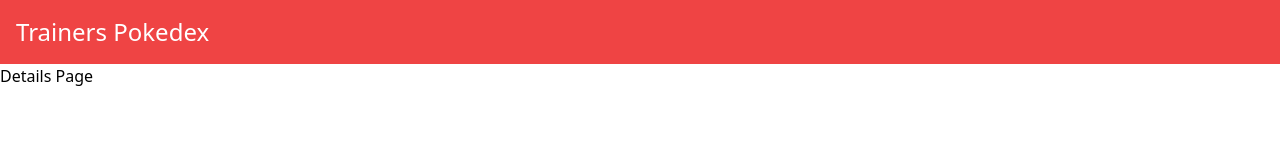
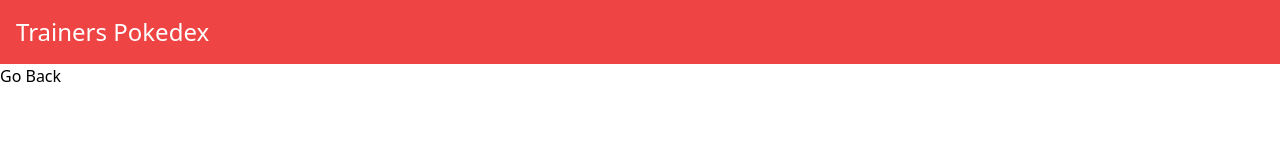
Before and after one commit to Jesusborjas006/TrainersPokedex, a React (Vite) app: page /details in a window 1280 px wide. Shown: the top 160 px of the page. Built offline with nearby package versions, Linux system fonts and the light colour scheme.

Commit message:
Create button to navigate back to home

```diff
--- a/src/pages/Details.tsx
+++ b/src/pages/Details.tsx
@@ -1,5 +1,13 @@
+import { useNavigate } from "react-router-dom";
+
 const Details = () => {
-  return <span>Details Page</span>;
+  const navigate = useNavigate();
+
+  return (
+    <div>
+      <button onClick={() => navigate(-1)}>Go Back</button>
+    </div>
+  );
 };
 
 export default Details;
```
